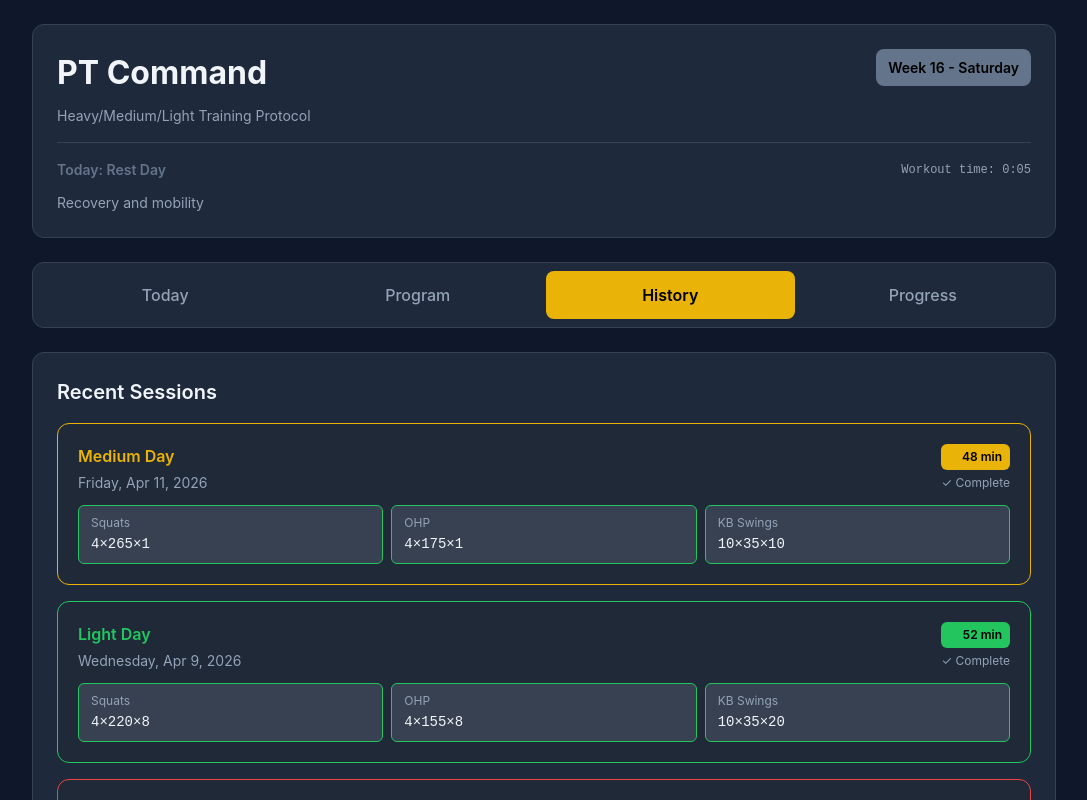
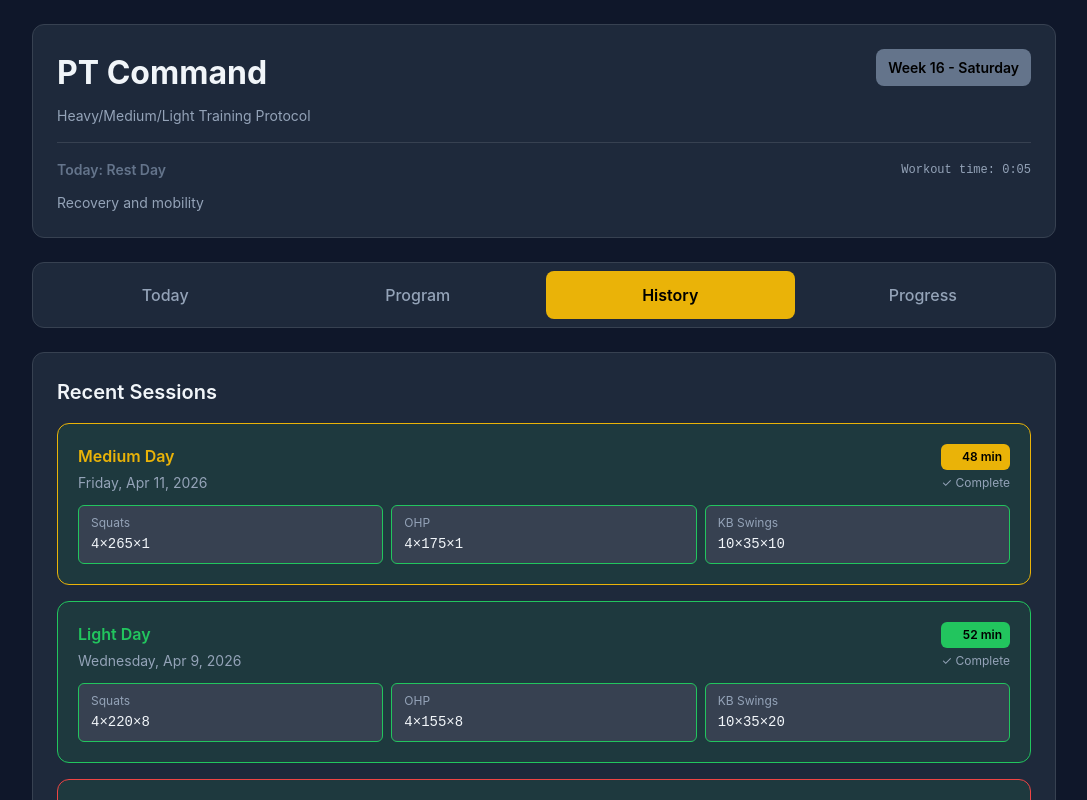
Before and after one commit to garry-cmd/pt-command, a Next.js app: page / in a window 1280 px wide. Both pictures are taken after a click on the button "History". Shown: the top 800 px of the page, without its empty margins (96-1183 px from the left). Built offline with nearby package versions, Linux system fonts and the light colour scheme.

Commit message:
Complete PT Command app - all tabs working

```diff
--- a/app/page.tsx
+++ b/app/page.tsx
@@ -924,7 +924,7 @@ export default function PTCommand() {
                   border: `1px solid ${session.color}`,
                   borderRadius: '12px',
                   padding: '20px',
-                  backgroundColor: session.completed ? 'rgba(34, 197, 94, 0.1)' : '#1f2937',
+                  backgroundColor: session.exercises.every((ex: any) => ex.completed) ? 'rgba(34, 197, 94, 0.1)' : '#1f2937',
                   marginBottom: '16px'
                 }}>
                   <div style={{ display: 'flex', justifyContent: 'space-between', alignItems: 'flex-start', marginBottom: '12px' }}>
```
